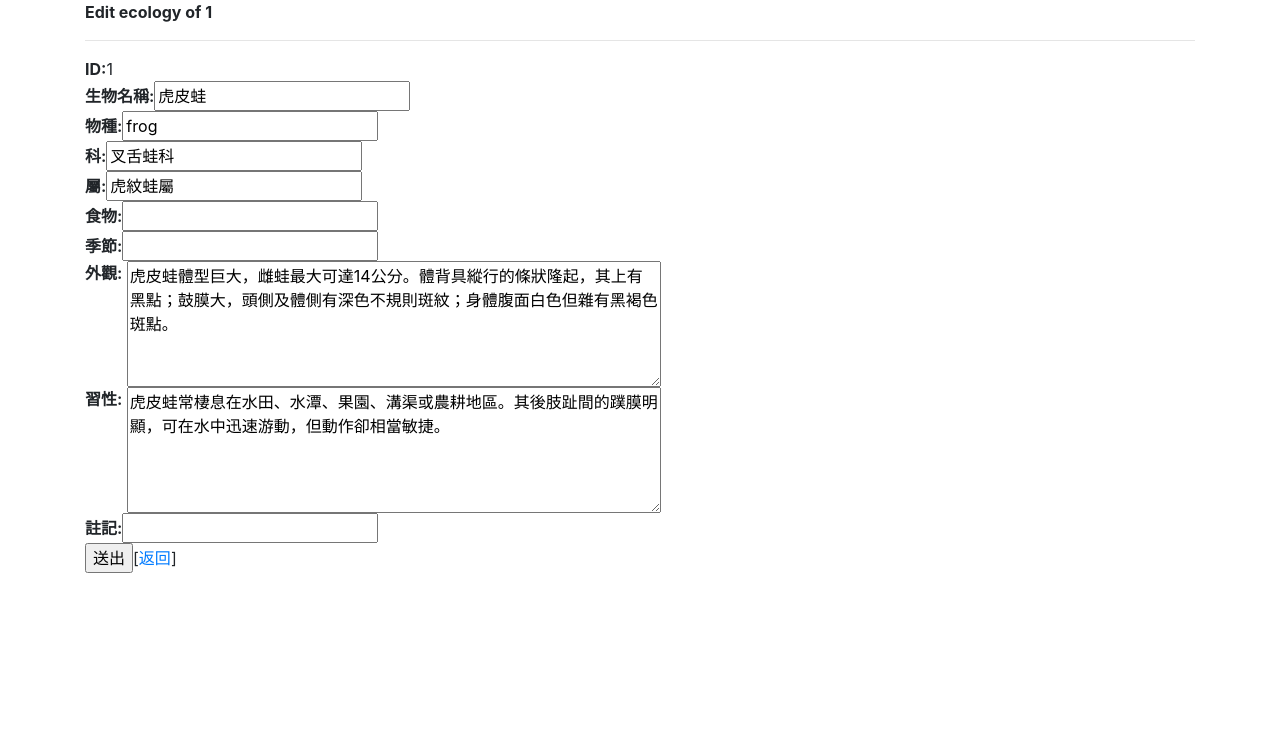
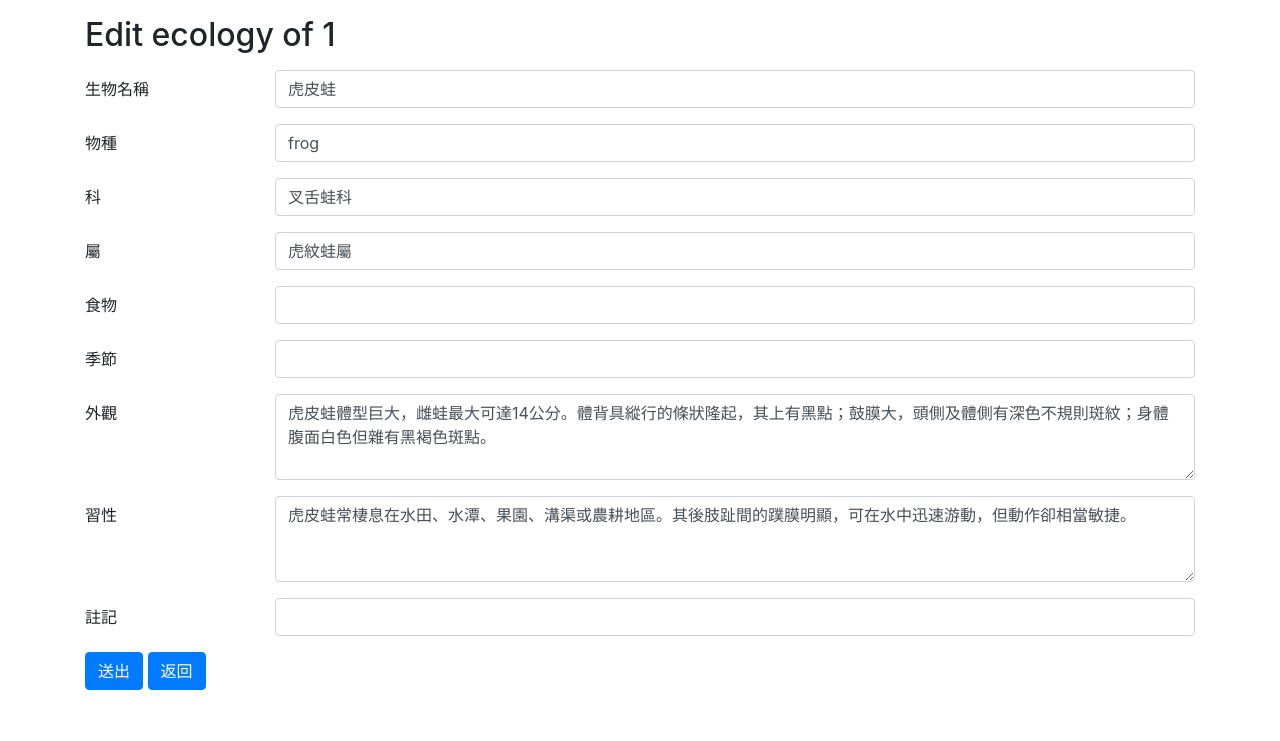
Before and after one commit to SE-Frog/Ecology_frontend, a PHP site: page /SearchView_edit.php?id=1 in a window 1280 px wide. Shown: the part 59-800 px from the top of the page. Run offline with PHP 8.4, Linux system fonts and the light colour scheme; the visitor is signed in with stand-in values (Sample User, id 1); data comes from the database, SQL or seed files in the repository; some libraries are stand-ins or nearby versions.

Commit message:
beautify

```diff
--- a/Views/SearchView_edit.php
+++ b/Views/SearchView_edit.php
@@ -28,25 +28,78 @@
   }
 ?>
 
-<div class="container">
-  <b>Edit ecology of&nbsp;<?php echo $edit_id;?></b>
-  <hr/>
-  <form method="post" action="../Control/Control.php?act=updateEcology">
-    <b>ID:</b><?php echo $edit_id;?><br/>
-    <b>生物名稱:</b><input type="text" name="organismname" id="organismname" value="<?php echo $Organ;?>"/><br/>
-    <b>物種:</b><input type="text" name="label" id="label" value="<?php echo $Label;?>"/><br/>
-    <b>科:</b><input type="text" name="family" id="family" value="<?php echo $Family;?>"/><br/>
-    <b>屬:</b><input type="text" name="genus" id="genus" value="<?php echo $Genus;?>"/><br/>
-    <b>食物:</b><input type="text" name="food" id="food" value="<?php echo $Food;?>"/><br/>
-    <b>季節:</b><input type="text" name="season" id="season" value="<?php echo $Season;?>"/><br/>
-    <b>外觀:</b>
-    <textarea name="status" type="text" id="status" cols="50" rows="5" style="vertical-align:top"><?php echo $Status;?></textarea><br/>
-    <b>習性:</b>
-    <textarea name="habitat" type="text" id="habitat" cols="50" rows="5" style="vertical-align:top"><?php echo $Habitat;?></textarea><br/>
-    <b>註記:</b><input type="text" name="note" id="note" value="<?php echo $Note;?>"/><br/>
-    <input type="submit" name="Submit" value="送出" />[<a href='../Views/SearchView.php'>返回</a>]
-  </form>
-</div>
+<head>
+  <meta charset="UTF-8" />
+  <title>修改資料</title>
+</head>
+<body>
+  <div class="container mt-3">
+    <h2 class="mb-3">Edit ecology of&nbsp;<?php echo $edit_id;?></h1>
+    <form method="post" action="../Control/Control.php?act=updateEcology">
+      <input type="hidden" name='dataid' name='dataid' value="<?php echo $edit_id;?>">
+      <div class="form-group row">
+        <label for="organismname" class="col-md-2 col-form-label">生物名稱</label>
+        <div class="col-md-10">
+          <input type="text" name="organismname" class="form-control" id="organismname" value="<?php echo $Organ;?>"/>
+        </div>
+      </div>
+      <div class="form-group row">
+        <label for="label" class="col-md-2 col-form-label">物種</label>
+        <div class="col-md-10">
+          <input type="text" name="label" class="form-control" id="label" value="<?php echo $Label;?>"/>
+        </div>
+      </div>
+      <div class="form-group row">
+        <label for="family" class="col-md-2 col-form-label">科</label>
+        <div class="col-md-10">
+          <input type="text" name="family" class="form-control" id="family" value="<?php echo $Family;?>"/>
+        </div>
+      </div>
+      <div class="form-group row">
+        <label for="genus" class="col-md-2 col-form-label">屬</label>
+        <div class="col-md-10">
+          <input type="text" name="genus" class="form-control" id="genus" value="<?php echo $Genus;?>"/>
+        </div>
+      </div>
+      <div class="form-group row">
+        <label for="food" class="col-md-2 col-form-label">食物</label>
+        <div class="col-md-10">
+          <input type="text" name="food" class="form-control" id="food" value="<?php echo $Food;?>"/>
+        </div>
+      </div>
+      <div class="form-group row">
+        <label for="season" class="col-md-2 col-form-label">季節</label>
+        <div class="col-md-10">
+          <input type="text" name="season" class="form-control" id="season" value="<?php echo $Season;?>"/>
+        </div>
+      </div>
+      <div class="form-group row">
+        <label for="status" class="col-md-2 col-form-label">外觀</label>
+        <div class="col-md-10">
+          <textarea name="status" class="form-control" rows="3" id="status"><?php echo $Status;?></textarea>
+        </div>
+      </div>
+      <div class="form-group row">
+        <label for="habitat" class="col-md-2 col-form-label">習性</label>
+        <div class="col-md-10">
+          <textarea name="habitat" class="form-control" rows="3" id="habitat"><?php echo $Habitat;?></textarea>
+        </div>
+      </div>
+      <div class="form-group row">
+        <label for="note" class="col-md-2 col-form-label">註記</label>
+        <div class="col-md-10">
+          <input type="text" name="note" class="form-control" id="note" value="<?php echo $Note;?>"/>
+        </div>
+      </div>
+      <div class="form-group row">
+        <div class="col-12">
+          <input type="submit" name="Submit" class="btn btn-primary" value="送出" />
+          <input type="button" value="返回" class="btn btn-primary" onclick="location.href='../Views/SearchView.php'">
+        </div>
+      </div>
+    </form>
+  </div>
+</body>
 <?php
   include 'footer.php';
 ?>
```
